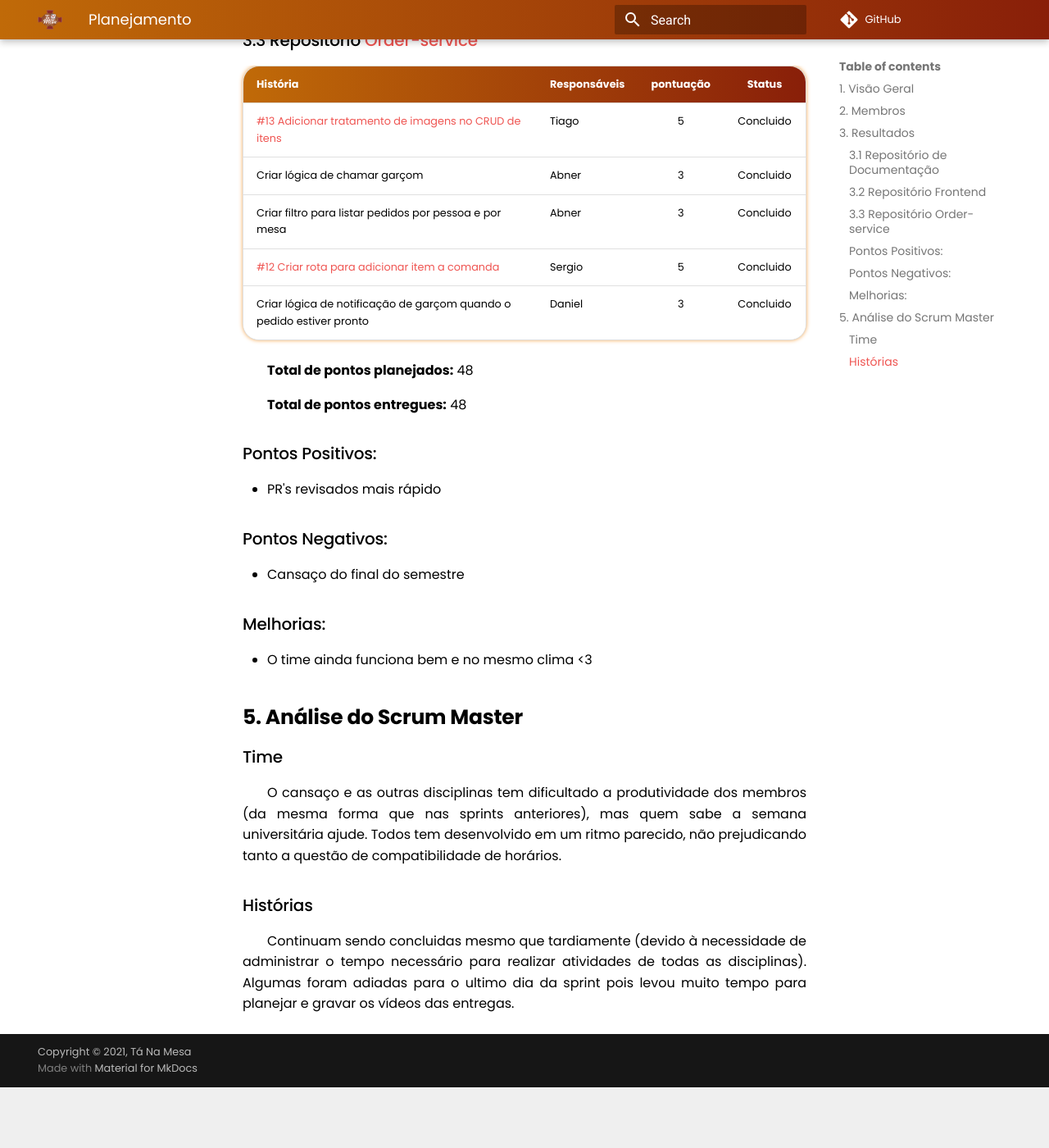
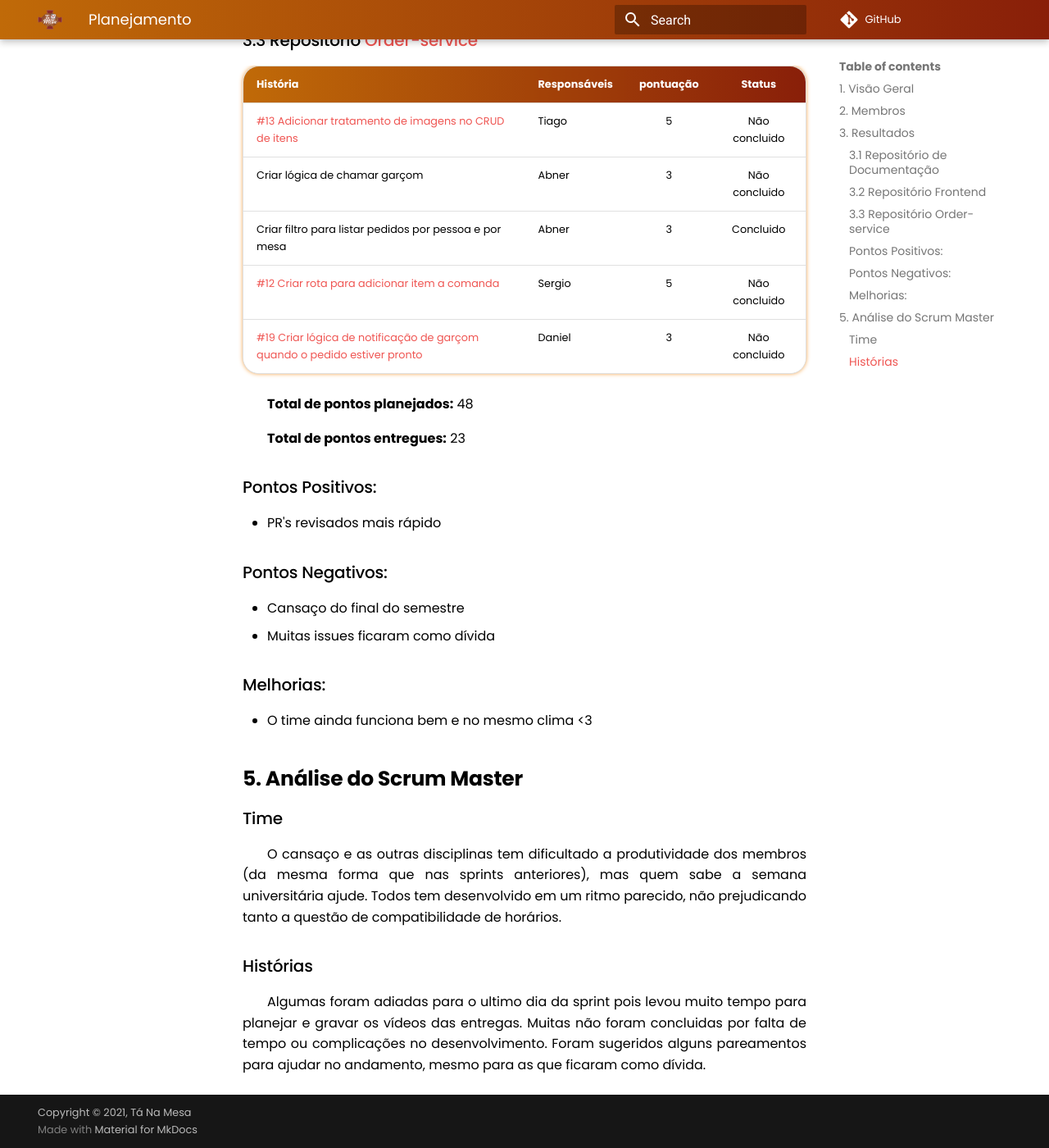
Before and after one commit to UnBArqDsw2021-1/2021.1_G02_TaNaMesa_docs, an MkDocs documentation site: the page built from docs/Sprints/Sprint-08/Review-08.md, in a window 1280 px wide and 1400 px high, scrolled down 1723 px. Shown: the whole window at 82% size. Built offline with MkDocs 1.6.1 and Material for MkDocs 9.7.7, drawn with Linux system fonts in a browser that asks for light colours; comment, search, counter and statistics services are not loaded; before the commit the page ends 3049 px from its top, so only the background shows below that; some of the changed text lies outside the part shown.

Commit message:
(#115) Finalizando sprint

```diff
--- a/docs/Sprints/Sprint-08/Review-08.md
+++ b/docs/Sprints/Sprint-08/Review-08.md
@@ -38,29 +38,30 @@
 | [#8 Criar botão reutilizável](https://github.com/UnBArqDsw2021-1/2021.1_G02_TaNaMesa_Frontend/issues/8) | Herick e Eduarda | 3 | Concluido |
 | [#9 Colocar inputs do modal de login](https://github.com/UnBArqDsw2021-1/2021.1_G02_TaNaMesa_Frontend/issues/9) | Emily | 3 | Concluido |
 | [#10 Fazer side bar da página](https://github.com/UnBArqDsw2021-1/2021.1_G02_TaNaMesa_Frontend/issues/10) | Brenda | 3 | Concluido |
-| [#11 Fazer checkbox do modal de cliente](https://github.com/UnBArqDsw2021-1/2021.1_G02_TaNaMesa_Frontend/issues/11) | Italo | 3 | Concluido |
-| [#12 Pagina de pedido](https://github.com/UnBArqDsw2021-1/2021.1_G02_TaNaMesa_Frontend/issues/12) | Eduarda e Herick | 3 | Concluido |
-| [#14 Modal de comanda](https://github.com/UnBArqDsw2021-1/2021.1_G02_TaNaMesa_Frontend/issues/14) | Italo | 3 | Concluido |
+| [#11 Fazer checkbox do modal de cliente](https://github.com/UnBArqDsw2021-1/2021.1_G02_TaNaMesa_Frontend/issues/11) | Italo | 3 | Não concluido |
+| [#12 Pagina de pedido](https://github.com/UnBArqDsw2021-1/2021.1_G02_TaNaMesa_Frontend/issues/12) | Eduarda e Herick | 3 | Não concluido |
+| [#14 Modal de comanda](https://github.com/UnBArqDsw2021-1/2021.1_G02_TaNaMesa_Frontend/issues/14) | Italo | 3 | Não concluido |
 | [#15 Modais adicionais](https://github.com/UnBArqDsw2021-1/2021.1_G02_TaNaMesa_Frontend/issues/15) | Emily | 3 | Concluido |
 
 ### 3.3 Repositório [Order-service](https://github.com/UnBArqDsw2021-1/2021.1_G02_TaNaMesa_Order_Service)
 |     História     |  Responsáveis   | pontuação | Status |
 | :--------------  | :-------------  | :-------: | :----: |
-| [#13 Adicionar tratamento de imagens no CRUD de itens](https://github.com/UnBArqDsw2021-1/2021.1_G02_TaNaMesa_Order_Service/issues/13) | Tiago | 5 | Concluido |
-| Criar lógica de chamar garçom  | Abner | 3 | Concluido |
+| [#13 Adicionar tratamento de imagens no CRUD de itens](https://github.com/UnBArqDsw2021-1/2021.1_G02_TaNaMesa_Order_Service/issues/13) | Tiago | 5 | Não concluido |
+| Criar lógica de chamar garçom  | Abner | 3 | Não concluido |
 | Criar filtro para listar pedidos por pessoa e por mesa | Abner | 3 | Concluido |
-| [#12 Criar rota para adicionar item a comanda](https://github.com/UnBArqDsw2021-1/2021.1_G02_TaNaMesa_Order_Service/issues/12) | Sergio | 5 | Concluido |
-| Criar lógica de notificação de garçom quando o pedido estiver pronto | Daniel | 3 | Concluido |
+| [#12 Criar rota para adicionar item a comanda](https://github.com/UnBArqDsw2021-1/2021.1_G02_TaNaMesa_Order_Service/issues/12) | Sergio | 5 | Não concluido |
+| [#19 Criar lógica de notificação de garçom quando o pedido estiver pronto](https://github.com/UnBArqDsw2021-1/2021.1_G02_TaNaMesa_Order_Service/issues/19) | Daniel | 3 | Não concluido |
 
 **Total de pontos planejados:** 48
 
-**Total de pontos entregues:** 48
+**Total de pontos entregues:** 23
 
 ### Pontos Positivos:
 * PR's revisados mais rápido
 
 ### Pontos Negativos:
 * Cansaço do final do semestre
+* Muitas issues ficaram como dívida
 
 ### Melhorias:
 * O time ainda funciona bem e no mesmo clima <3
@@ -70,4 +71,4 @@
 O cansaço e as outras disciplinas tem dificultado a produtividade dos membros (da mesma forma que nas sprints anteriores), mas quem sabe a semana universitária ajude. Todos tem desenvolvido em um ritmo parecido, não prejudicando tanto a questão de compatibilidade de horários.
 
 ### Histórias
-Continuam sendo concluidas mesmo que tardiamente (devido à necessidade de administrar o tempo necessário para realizar atividades de todas as disciplinas). Algumas foram adiadas para o ultimo dia da sprint pois levou muito tempo para planejar e gravar os vídeos das entregas.
+Algumas foram adiadas para o ultimo dia da sprint pois levou muito tempo para planejar e gravar os vídeos das entregas. Muitas não foram concluidas por falta de tempo ou complicações no desenvolvimento. Foram sugeridos alguns pareamentos para ajudar no andamento, mesmo para as que ficaram como dívida.
```
Also changed, not shown: docs/Sprints/Sprint-08/Planning-08.md (+1 -1 lines).
